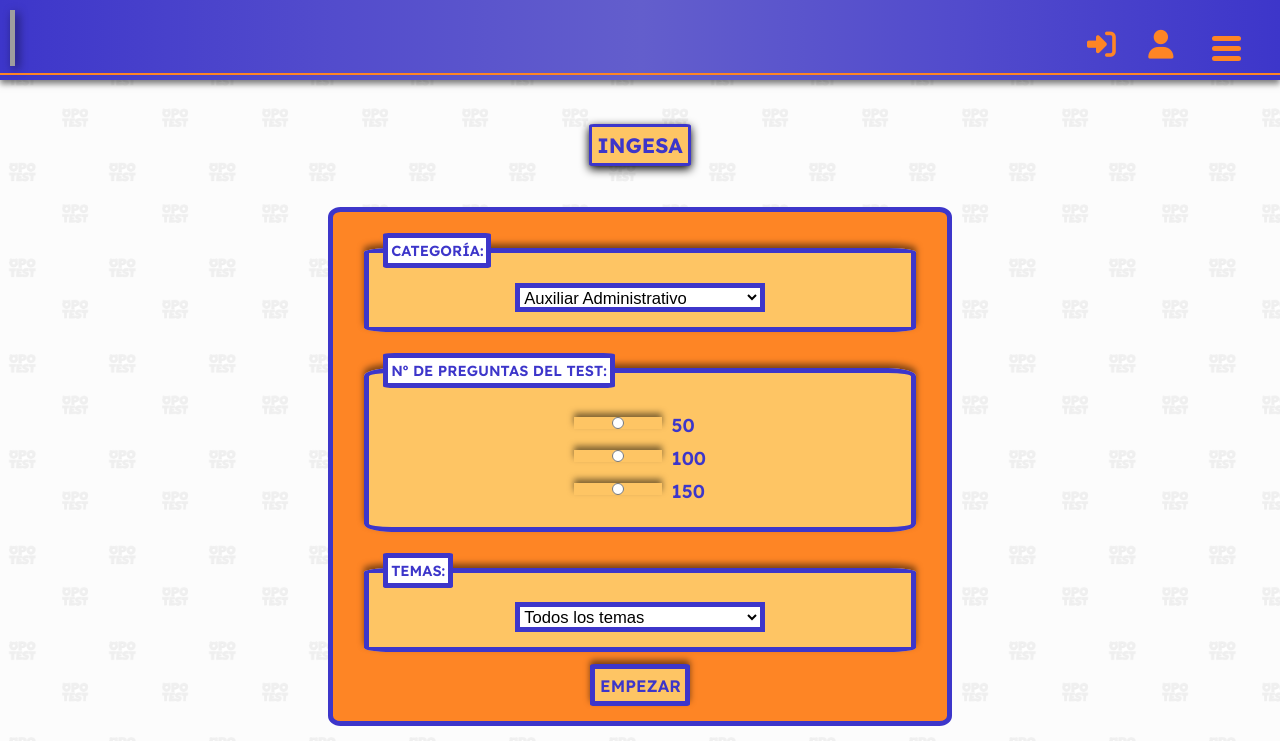
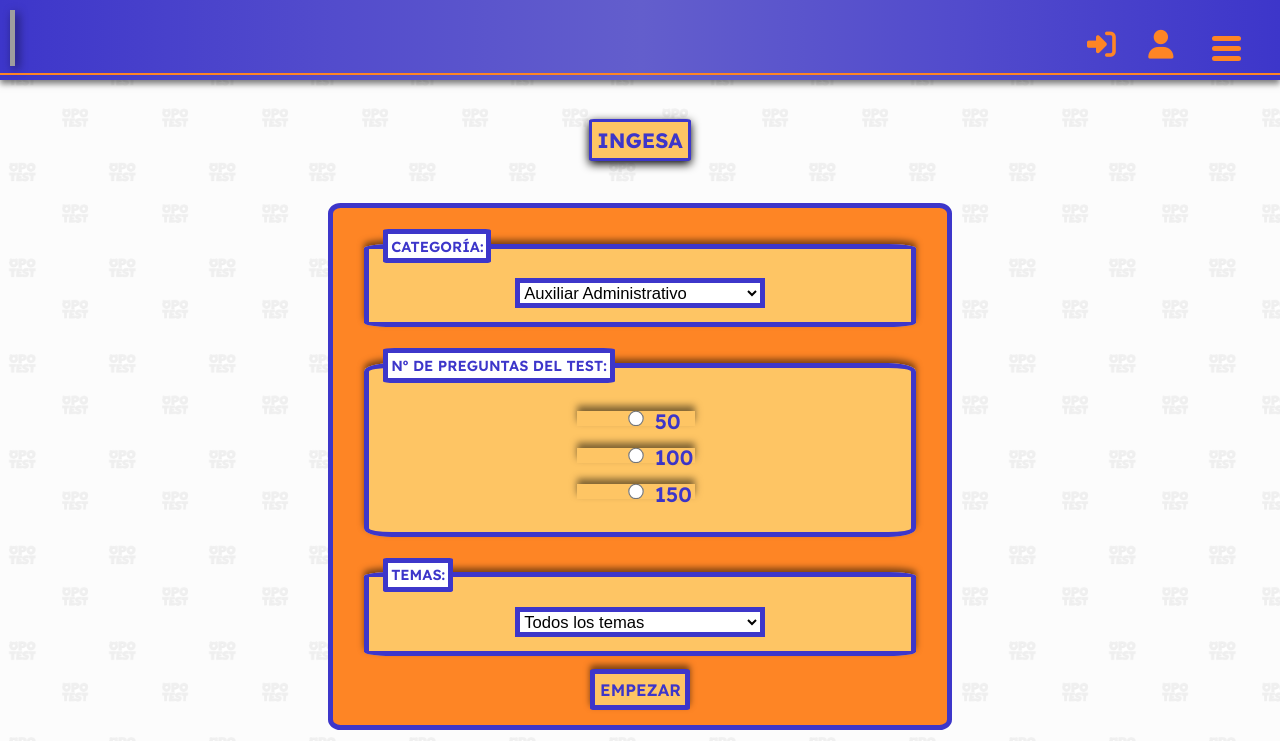
Before and after one commit to manuelcifp1/opotest, a plain HTML site: page seleccion_test_ingesa.html in a window 1280 px wide. Shown: the top 741 px of the page. Drawn offline with Linux system fonts and the light colour scheme; grey boxes are pictures that could not be loaded.

Commit message:
radios más cerca de sus labels

```diff
--- a/styles/seleccion_test_ingesa.css
+++ b/styles/seleccion_test_ingesa.css
@@ -70,10 +70,16 @@ input[type="radio"], input[type="checkbox"] {
 .radio-grid label {
   display: flex;
   align-items: center;
-  gap: 0.5em;
-  font-size: 0.9em;
+  gap: 0.1em;
+  font-size: 1em;
   color: var(--azul_principal);
 }
+
+.radio-grid input[type="radio"] {
+    margin-right: -32px;
+    transform: scale(1.2); /* opcional si quieres agrandar */
+}
+
 
 /* Grid de 4 columnas para los checkboxes */
 .checkbox-grid {
@@ -85,7 +91,8 @@ input[type="radio"], input[type="checkbox"] {
 }
 
 .checkbox-grid input[type="checkbox"] {
-    transform: scale(1.5); /* Aumenta el tamaño, prueba con 1.5 o 2 si quieres más grande */
+    transform: scale(1.5);
+    box-shadow: none;
 
 }
 
```
